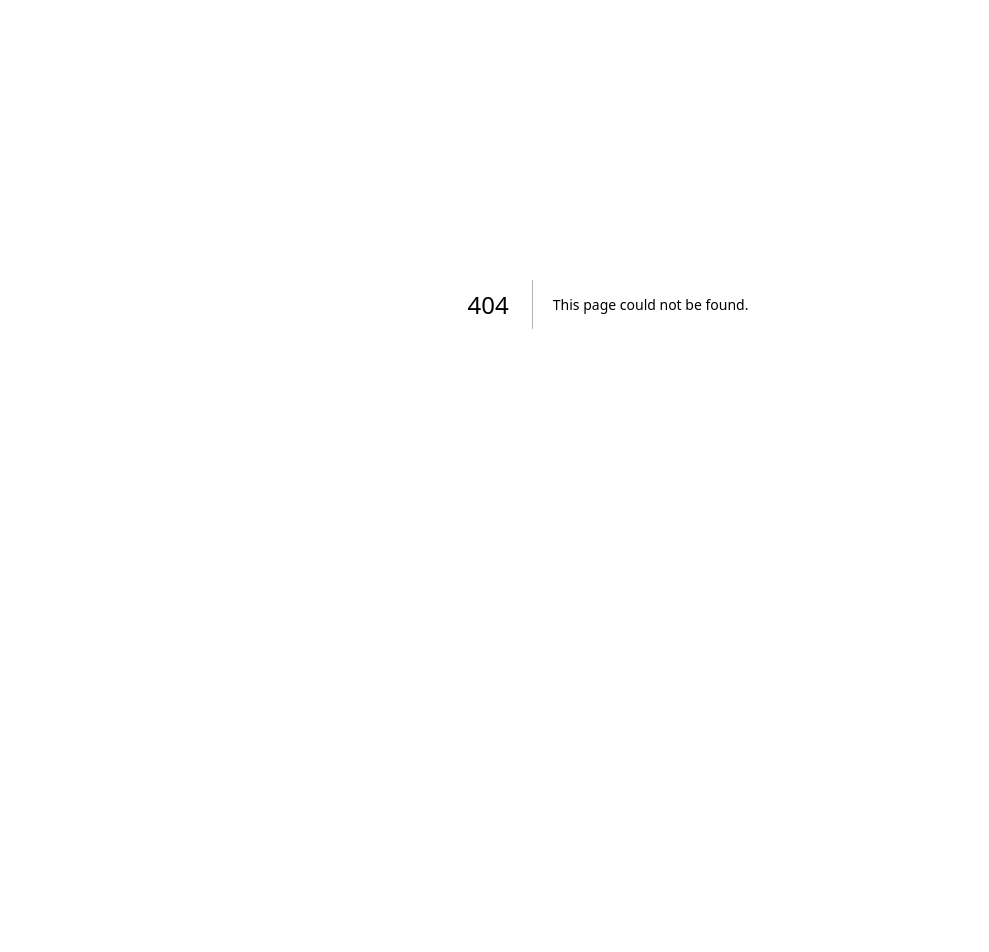
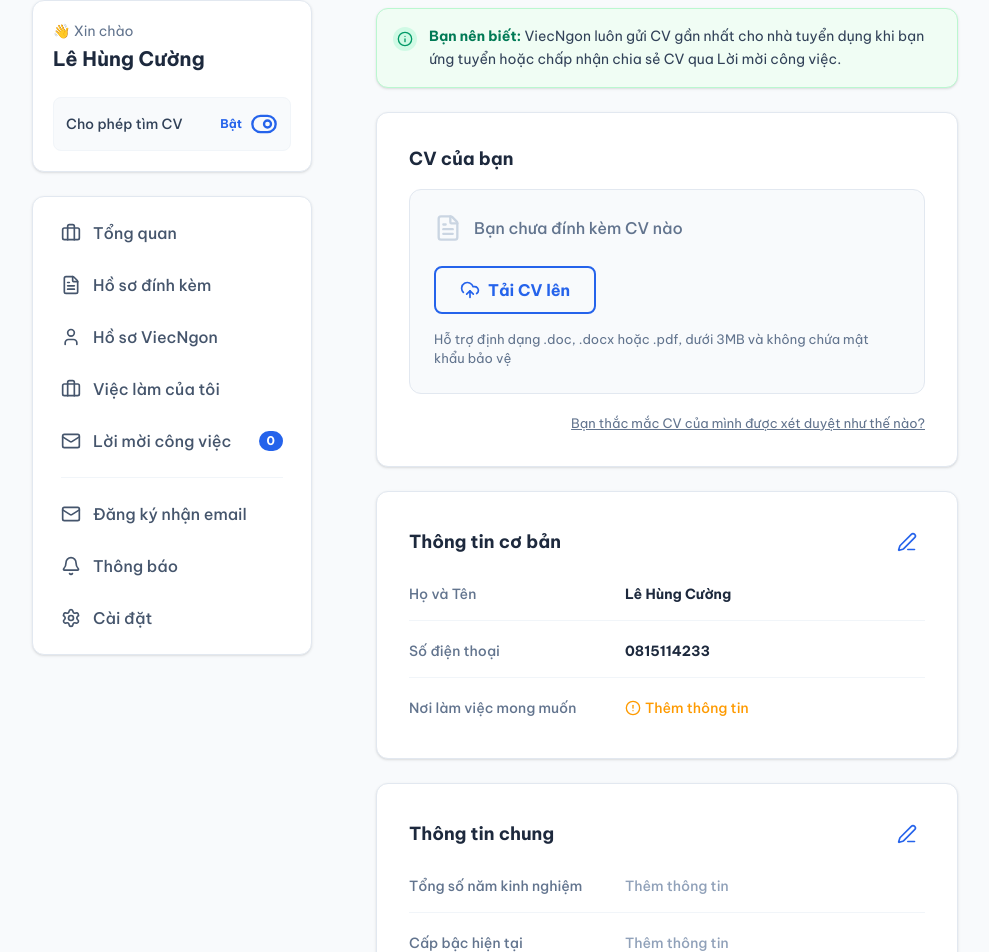
Before and after one commit to lehcun/ViecNgon, a Next.js app in the folder frontend/: page /cv in a window 1280 px wide. Before the commit this address had no page. Shown: the part 96-1048 px from the top of the page, without its empty margins (32-1021 px from the left). Before the commit the page ends 800 px from the top, so only its background shows below. Built offline with nearby package versions, Linux system fonts and the light colour scheme; no server answers.

Commit message:
Refactor candidate dashboard layout: remove sidebar, update main content structure, and implement new layout component

```diff
--- /dev/null
+++ b/frontend/src/app/(candidate)/cv/page.tsx
@@ -0,0 +1,147 @@
+import React from "react";
+import Link from "next/link";
+import { Info, UploadCloud, Edit3, AlertCircle, FileText } from "lucide-react";
+
+export default function ManageCVPage() {
+  return (
+    <main className="px-4 md:px-8 pb-12">
+      <div className="max-w-6xl mx-auto flex flex-col lg:flex-row gap-8">
+        {/* ==================== CỘT PHẢI (MAIN CONTENT) ==================== */}
+        <div className="w-full lg:w-3/4 flex flex-col gap-6">
+          <h1 className="text-2xl font-bold text-slate-800 mb-2">Quản lý CV</h1>
+
+          {/* Alert Banner: Bạn nên biết */}
+          <div className="bg-[#f0fdf4] border border-[#bbf7d0] rounded-xl p-4 flex gap-3 shadow-sm">
+            <div className="mt-0.5">
+              <div className="w-6 h-6 rounded-full bg-emerald-100 flex items-center justify-center text-emerald-600">
+                <Info size={16} />
+              </div>
+            </div>
+            <p className="text-sm text-slate-700 leading-relaxed">
+              <span className="font-bold text-emerald-700">Bạn nên biết: </span>
+              ViecNgon luôn gửi CV gần nhất cho nhà tuyển dụng khi bạn ứng tuyển
+              hoặc chấp nhận chia sẻ CV qua Lời mời công việc.
+            </p>
+          </div>
+
+          {/* Khối 1: CV Của Bạn */}
+          <div className="bg-white rounded-xl border border-slate-200 shadow-sm p-6 sm:p-8">
+            <h2 className="text-lg font-bold text-slate-800 mb-4">
+              CV của bạn
+            </h2>
+
+            {/* Vùng Upload */}
+            <div className="border border-slate-200 rounded-xl p-6 bg-slate-50">
+              <div className="flex items-center gap-3 mb-6">
+                <FileText className="text-slate-300" size={28} />
+                <span className="text-slate-500 font-medium">
+                  Bạn chưa đính kèm CV nào
+                </span>
+              </div>
+
+              <button className="flex items-center justify-center gap-2 px-6 py-2.5 border-2 border-primary text-primary font-bold rounded-lg hover:bg-primary-light transition-colors w-max">
+                <UploadCloud size={20} /> Tải CV lên
+              </button>
+
+              <p className="text-[13px] text-slate-500 mt-4">
+                Hỗ trợ định dạng .doc, .docx hoặc .pdf, dưới 3MB và không chứa
+                mật khẩu bảo vệ
+              </p>
+            </div>
+
+            <div className="mt-4 text-right">
+              <Link
+                href="#"
+                className="text-[13px] text-slate-500 hover:text-primary underline transition-colors"
+              >
+                Bạn thắc mắc CV của mình được xét duyệt như thế nào?
+              </Link>
+            </div>
+          </div>
+
+          {/* Khối 2: Thông tin cơ bản */}
+          <div className="bg-white rounded-xl border border-slate-200 shadow-sm p-6 sm:p-8">
+            <div className="flex items-center justify-between mb-6">
+              <h2 className="text-lg font-bold text-slate-800">
+                Thông tin cơ bản
+              </h2>
+              <button className="text-primary hover:bg-primary-light p-2 rounded-md transition-colors">
+                <Edit3 size={20} />
+              </button>
+            </div>
+
+            <div className="flex flex-col gap-5">
+              <div className="grid grid-cols-1 sm:grid-cols-[200px_1fr] gap-1 sm:gap-4 border-b border-slate-100 pb-4">
+                <span className="text-sm text-slate-500 font-medium">
+                  Họ và Tên
+                </span>
+                <span className="text-sm font-bold text-slate-800">
+                  Lê Hùng Cường
+                </span>
+              </div>
+
+              <div className="grid grid-cols-1 sm:grid-cols-[200px_1fr] gap-1 sm:gap-4 border-b border-slate-100 pb-4">
+                <span className="text-sm text-slate-500 font-medium">
+                  Số điện thoại
+                </span>
+                <span className="text-sm font-bold text-slate-800">
+                  0815114233
+                </span>
+              </div>
+
+              <div className="grid grid-cols-1 sm:grid-cols-[200px_1fr] gap-1 sm:gap-4 pb-2">
+                <span className="text-sm text-slate-500 font-medium">
+                  Nơi làm việc mong muốn
+                </span>
+                <button className="flex items-center gap-1 text-sm font-medium text-amber-500 hover:text-amber-600 transition-colors w-max">
+                  <AlertCircle size={16} /> Thêm thông tin
+                </button>
+              </div>
+            </div>
+          </div>
+
+          {/* Khối 3: Thông tin chung */}
+          <div className="bg-white rounded-xl border border-slate-200 shadow-sm p-6 sm:p-8">
+            <div className="flex items-center justify-between mb-6">
+              <h2 className="text-lg font-bold text-slate-800">
+                Thông tin chung
+              </h2>
+              <button className="text-primary hover:bg-primary-light p-2 rounded-md transition-colors">
+                <Edit3 size={20} />
+              </button>
+            </div>
+
+            <div className="flex flex-col gap-5">
+              <div className="grid grid-cols-1 sm:grid-cols-[200px_1fr] gap-1 sm:gap-4 border-b border-slate-100 pb-4">
+                <span className="text-sm text-slate-500 font-medium">
+                  Tổng số năm kinh nghiệm
+                </span>
+                <button className="text-sm font-medium text-slate-400 hover:text-primary text-left transition-colors w-max">
+                  Thêm thông tin
+                </button>
+              </div>
+
+              <div className="grid grid-cols-1 sm:grid-cols-[200px_1fr] gap-1 sm:gap-4 border-b border-slate-100 pb-4">
+                <span className="text-sm text-slate-500 font-medium">
+                  Cấp bậc hiện tại
+                </span>
+                <button className="text-sm font-medium text-slate-400 hover:text-primary text-left transition-colors w-max">
+                  Thêm thông tin
+                </button>
+              </div>
+
+              <div className="grid grid-cols-1 sm:grid-cols-[200px_1fr] gap-1 sm:gap-4 pb-2">
+                <span className="text-sm text-slate-500 font-medium">
+                  Hình thức làm việc mong muốn
+                </span>
+                <button className="text-sm font-medium text-slate-400 hover:text-primary text-left transition-colors w-max">
+                  Thêm thông tin
+                </button>
+              </div>
+            </div>
+          </div>
+        </div>
+      </div>
+    </main>
+  );
+}
--- a/frontend/src/app/(candidate)/dashboard/layout.tsx
+++ /dev/null
@@ -1,16 +0,0 @@
-import React from "react";
-import Navbar from "@/components/Navbar";
-
-export default function CandidateLayout({
-  children,
-}: {
-  children: React.ReactNode;
-}) {
-  return (
-    <div className="min-h-screen bg-slate-50 flex flex-col">
-      <Navbar variant="app" isLoggedIn={true} />
-
-      <div className="flex-1 lg:pt-24 pt-20">{children}</div>
-    </div>
-  );
-}
--- a/frontend/src/app/(candidate)/dashboard/page.tsx
+++ b/frontend/src/app/(candidate)/dashboard/page.tsx
@@ -1,16 +1,9 @@
 import CandidateMain from "@/components/candidate/CandidateMain";
-import CandidateSidebar from "@/components/candidate/CandidateSidebar";
 
 export default function CandidateDashboard() {
   return (
-    <main className="px-4 md:px-8 pb-12">
-      <div className="max-w-6xl mx-auto flex flex-col lg:flex-row gap-8">
-        {/* ==================== CỘT TRÁI (SIDEBAR REUSABLE) ==================== */}
-        <CandidateSidebar />
-
-        {/* ==================== CỘT PHẢI (MAIN CONTENT) ==================== */}
-        <CandidateMain />
-      </div>
+    <main>
+      <CandidateMain />
     </main>
   );
 }
--- /dev/null
+++ b/frontend/src/app/(candidate)/layout.tsx
@@ -0,0 +1,25 @@
+import React from "react";
+import Navbar from "@/components/Navbar";
+import CandidateSidebar from "@/components/candidate/CandidateSidebar";
+
+export default function CandidateLayout({
+  children,
+}: {
+  children: React.ReactNode;
+}) {
+  return (
+    <div className="min-h-screen bg-slate-50 flex flex-col">
+      {/* Nav bar o tren cung */}
+      <Navbar variant="app" />
+      <div className="flex-1 pt-8 md:pt-10 px-4 md:px-8 pb-12">
+        <div className="max-w-6xl mx-auto flex flex-col lg:flex-row gap-8">
+          {/* Cột trái: Sidebar (Chiếm 1/4) */}
+          <CandidateSidebar />
+
+          {/* Cột phải: Nội dung động (Chiếm 3/4) */}
+          <div className="w-full lg:w-3/4 flex flex-col gap-6">{children}</div>
+        </div>
+      </div>
+    </div>
+  );
+}
--- a/frontend/src/components/candidate/CandidateMain.tsx
+++ b/frontend/src/components/candidate/CandidateMain.tsx
@@ -11,11 +11,13 @@ import {
   MailOpen,
 } from "lucide-react";
 import { useAuthStore } from "@/store/authStore";
+import { useCandidate } from "@/hooks/candidate/useCandidate";
 
 const CandidateMain = () => {
   const profileCompletion = 69; // Giả lập dữ liệu % hoàn thành hồ sơ
   const arcLength = 220; // Chu vi của nửa vòng tròn SVG
 
+  const { candidateProfile } = useCandidate();
   const { user } = useAuthStore();
 
   return (
@@ -32,7 +34,7 @@ const CandidateMain = () => {
           <div className="space-y-2 text-slate-600 text-sm">
             <p className="flex items-center justify-center sm:justify-start gap-2">
               <Briefcase size={16} className="text-slate-400" /> Software
-              Engineer (Next.js / NestJS)
+              {candidateProfile?.chuyenMon} Engineer
             </p>
             <p className="flex items-center justify-center sm:justify-start gap-2">
               <Mail size={16} className="text-slate-400" /> {user?.email}
--- a/frontend/src/hooks/candidate/useCandidate.ts
+++ b/frontend/src/hooks/candidate/useCandidate.ts
@@ -2,7 +2,7 @@ import { useQuery } from "@tanstack/react-query";
 import { Candidate } from "@viecngon/types";
 
 export const useCandidate = () => {
-  return useQuery<Candidate, Error>({
+  const query = useQuery<Candidate, Error>({
     // Đặt tên key duy nhất để React Query quản lý cache
     queryKey: ["candidateProfile"],
 
@@ -30,4 +30,10 @@ export const useCandidate = () => {
     // React Query sẽ dùng data có sẵn trong RAM thay vì gọi API liên tục, UI sẽ load nhanh như chớp.
     staleTime: 5 * 60 * 1000,
   });
+
+  return {
+    candidateProfile: query.data,
+    isLoading: query.isLoading,
+    isError: query.isError,
+  };
 };
--- a/frontend/src/types/index.ts
+++ /dev/null
@@ -1,7 +0,0 @@
-export default interface Employer {
-  id: number;
-  name: string;
-  logo: string;
-  location: string;
-  jobs: number;
-}
```
Also changed, not shown: 1 other file (tests, documents, lock files or other folders).
